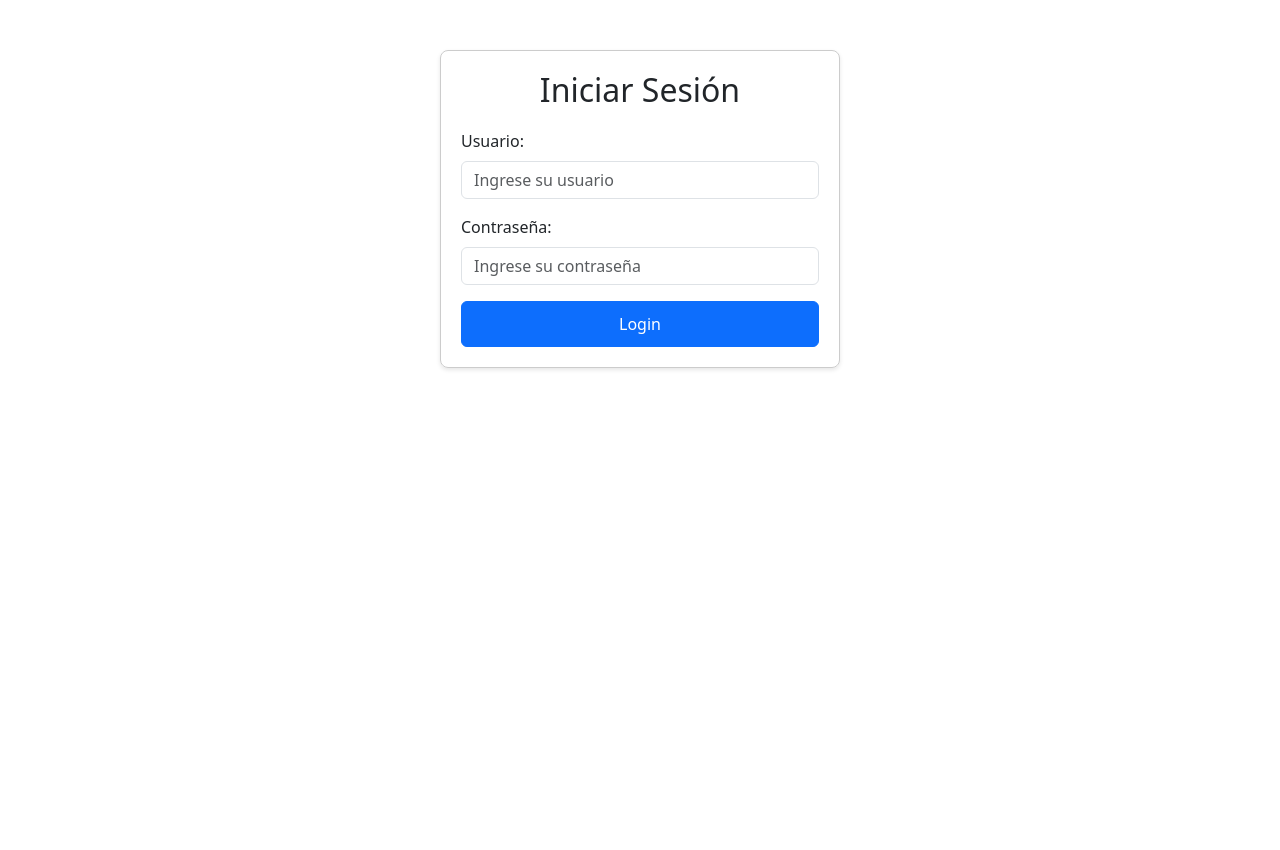
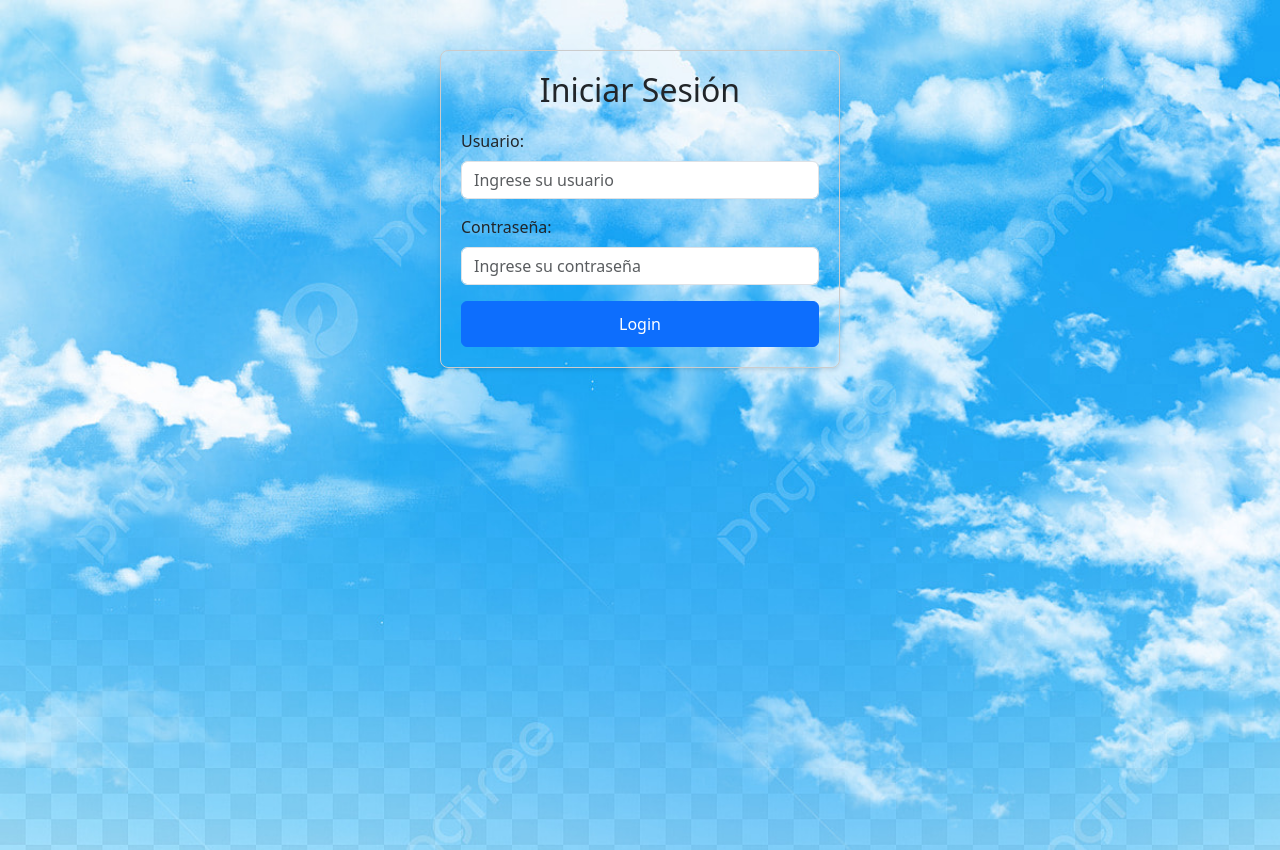
Before and after one commit to valenmadrigal/TrabajoFinalGrupo20Comision2, a React (Vite) app in the folder TrabajoFinalGrupo20Comision2/: page / in a window 1280 px wide. Before the commit the page ends 800 px from the top, so only its background shows below. Built offline with nearby package versions, Linux system fonts and the light colour scheme; no server answers.

Commit message:
MamaniNoeFranco  modificando login.css y agregue una imagen

```diff
--- a/TrabajoFinalGrupo20Comision2/src/assets/CSS/Login.css
+++ b/TrabajoFinalGrupo20Comision2/src/assets/CSS/Login.css
@@ -1,4 +1,12 @@
 /* Styles for LoginPage */
+
+body {
+  background: url('/src/assets/img/cielo.jpg') no-repeat center center fixed;
+  background-size: cover;
+  min-height: 100vh;
+}
+
+
 .login-container {
   padding: 20px;
   max-width: 400px;
```
Also changed, not shown: TrabajoFinalGrupo20Comision2/src/assets/img/cielo.jpg (added).
